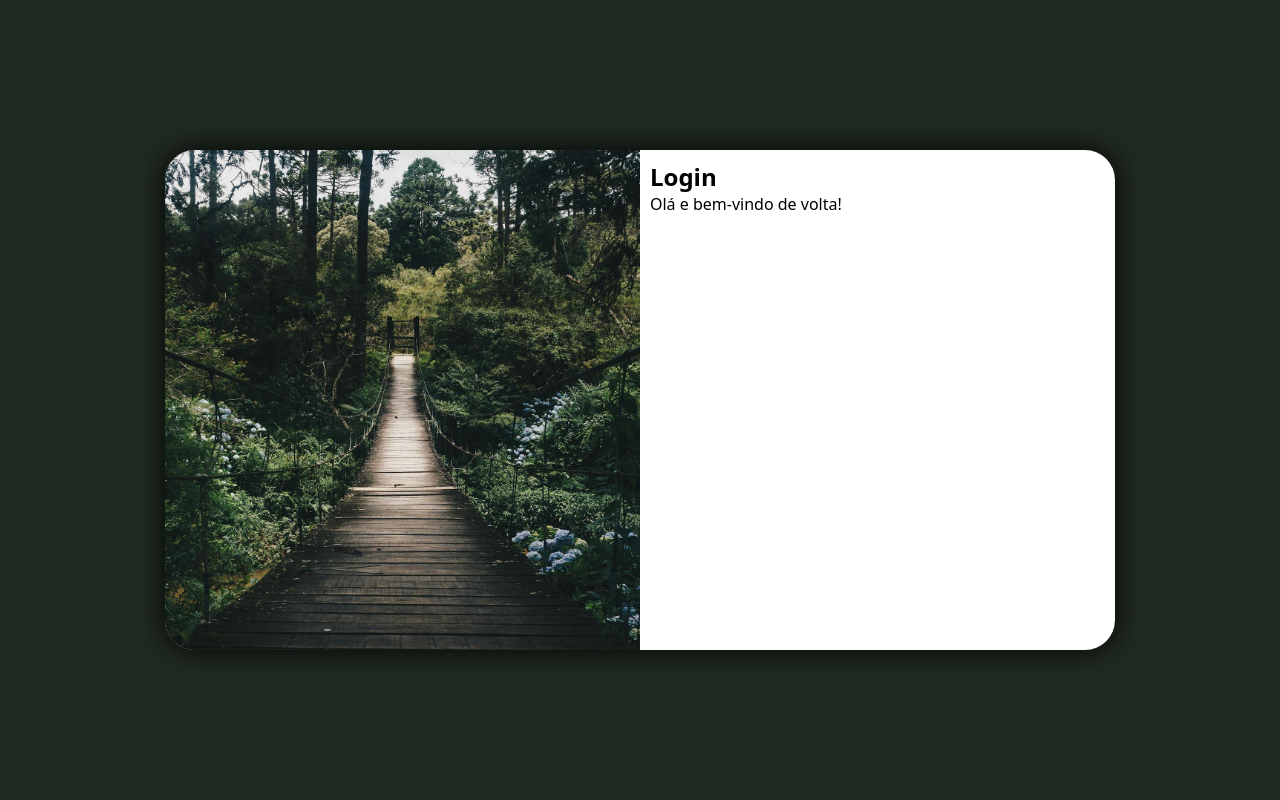
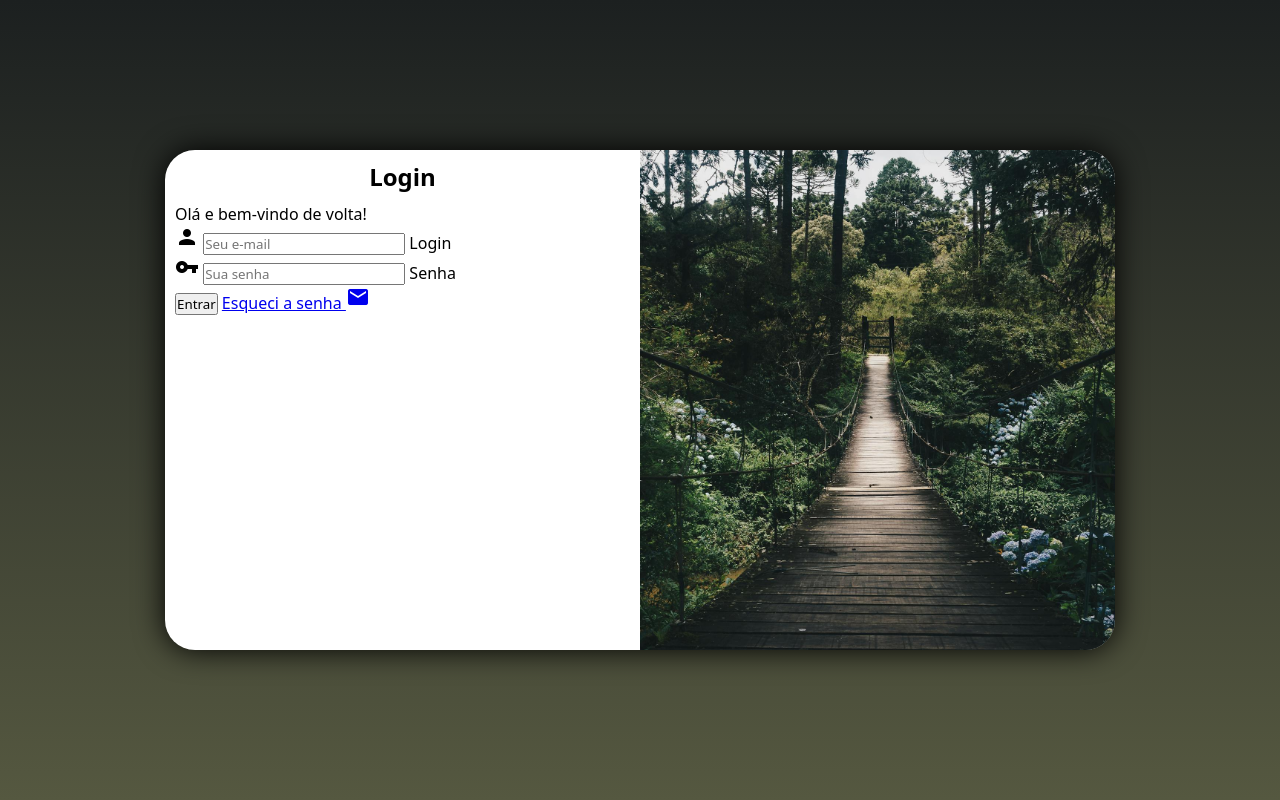
Before and after one commit to jvictordev7/projeto-login, a plain HTML site: page index.html in a window 1280 px wide. Shown: the top 800 px of the page. Drawn offline with Linux system fonts and the light colour scheme.

Commit message:
atualizei tela de login

```diff
--- a/estilos/media-query.css
+++ b/estilos/media-query.css
@@ -10,8 +10,8 @@ Grades telas: acima de 1200px
 */
 
 @media screen and (min-width: 768px) and (max-width: 992px) {
-    body {
-        background-image: linear-gradient(to top, #8C9460, #1C2020);
+    body, html {
+        background-image: linear-gradient(to top, #555840, #1C2020);
     }
 
     #login {
@@ -31,12 +31,16 @@ Grades telas: acima de 1200px
 }
 
 @media screen and (min-width: 992px) {
+    body, html {
+        background-image: linear-gradient(to top, #555840, #1C2020);
+    }
+
     #login {
         width: 950px;
     }
 
     #login #imagem {
-        float: left;
+        float: right;
         width: 50%;
         height: 100%;
     }
@@ -45,4 +49,8 @@ Grades telas: acima de 1200px
         float: right;
         width: 50%;
     }
+
+    div#formulario p {
+        font-size: 1em;
+    }
 }
--- a/estilos/style.css
+++ b/estilos/style.css
@@ -56,3 +56,12 @@ main {
     display: block;
     padding: 10px;
 }
+
+div#formulario h1 {
+    text-align: center;
+    margin-bottom: 10px;
+}
+
+div#formulario p {
+    font-size: 0.8em;
+}
--- a/index.html
+++ b/index.html
@@ -4,6 +4,7 @@
     <meta charset="UTF-8">
     <meta name="viewport" content="width=device-width, initial-scale=1.0">
     <title>Login</title>
+    <link href="https://fonts.googleapis.com/icon?family=Material+Icons" rel="stylesheet">
     <link rel="shortcut icon" href="imagens/favicon.png" type="image/x-icon">
     <link rel="stylesheet" href="estilos/style.css">
     <link rel="stylesheet" href="estilos/media-query.css">
@@ -17,8 +18,21 @@
             <div id="formulario">
                 <h1>Login</h1>
                 <p>Olá e bem-vindo de volta!</p>
-                <form action="login.php" method="post">
-
+                <form action="login.php" method="post" autocomplete="on">
+                    <div class="campo">
+                        <i class="material-icons">person</i>
+                        <input type="email" name="login" id="ilogin" placeholder="Seu e-mail" autocapitalize="email" required maxlength="35">
+                        <label for="ilogin">Login</label>
+                    </div>
+                    <div class="campo">
+                        <i class="material-icons">vpn_key</i>
+                        <input type="password" name="senha" id="isenha" placeholder="Sua senha" autocomplete="current-password" required minlength="8" maxlength="10">
+                        <label for="isenha">Senha</label>
+                    </div>
+                    <input type="submit" value="Entrar">
+                    <a href="esqueci.html">
+                        Esqueci a senha <i class="material-icons">mail</i>
+                    </a>
                 </form>
             </div>
         </section>
```
